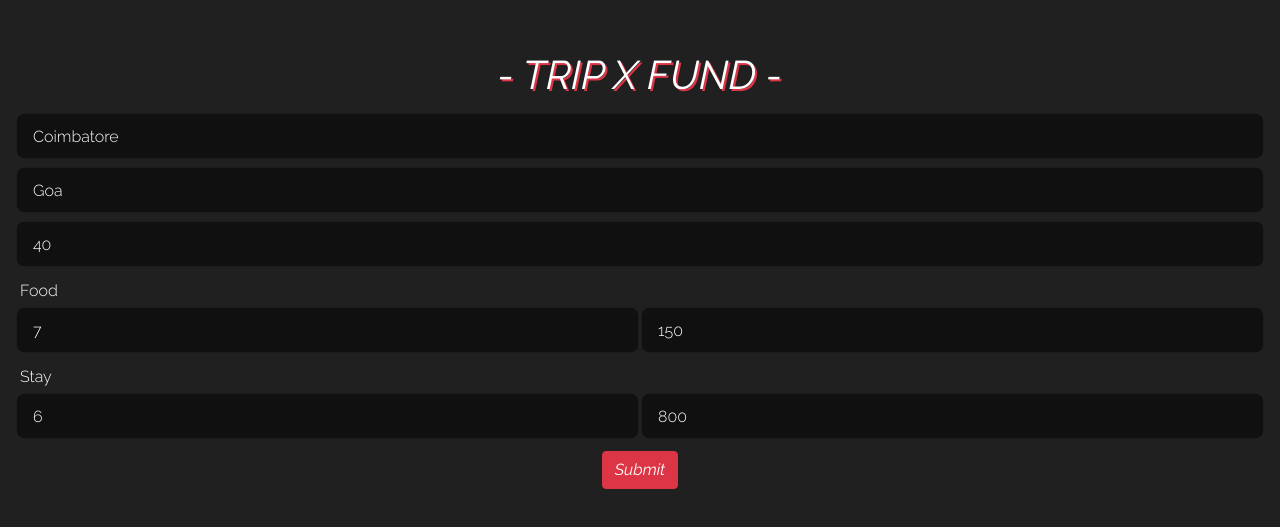
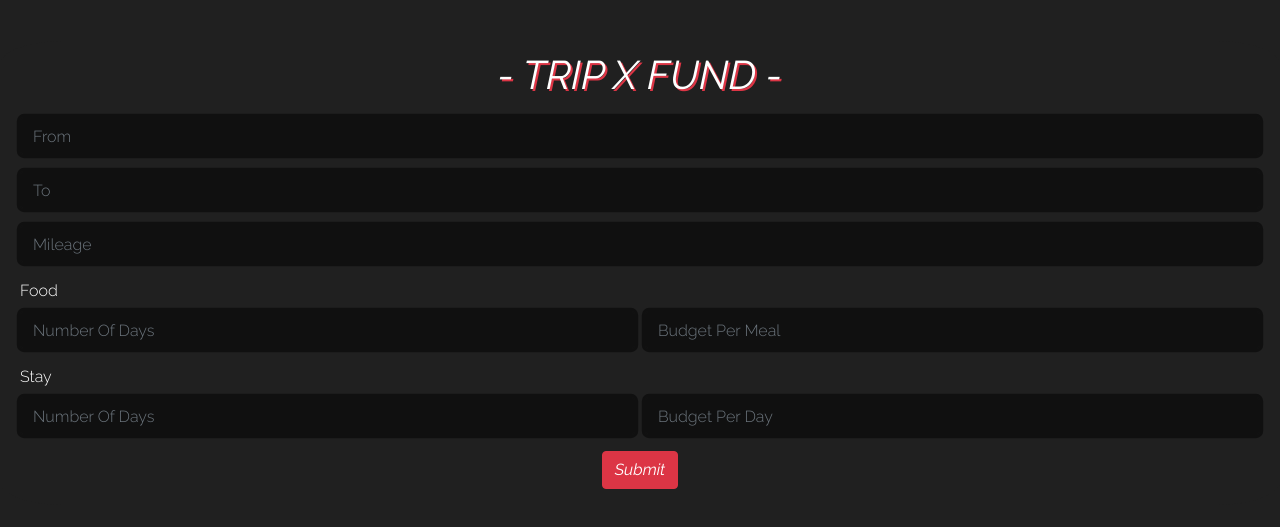
Before and after one commit to ghirihari/TripFund, a React (Create React App) app: page / in a window 1280 px wide. Shown: the part 127-654 px from the top of the page. Built offline with nearby package versions, Linux system fonts and the light colour scheme.

Commit message:
Free Inputs

```diff
--- a/src/App.js
+++ b/src/App.js
@@ -9,15 +9,15 @@ class App extends Component {
   {
     super();
     this.state = {
-      from:{city:"Coimbatore",state:""},
-      to:{city:"Goa",state:""},
+      from:{city:"",state:""},
+      to:{city:"",state:""},
       price:{fuel:null,food:null,stay:null},
-      stay:{day:6,price:800},
-      food:{day:7,price:150},
+      stay:{day:null,price:null},
+      food:{day:null,price:null},
       distance:null,
       time:null,
       fuel:null,
-      mileage:40
+      mileage:null
     }
     this.fuelPrice = 84;
   }
```
